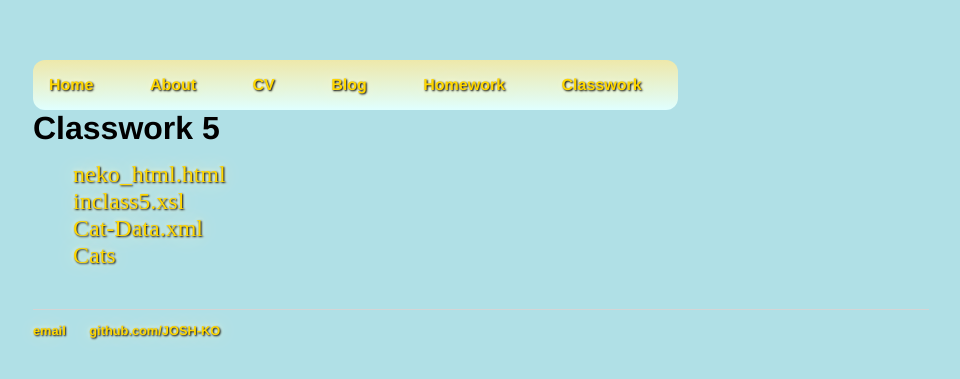
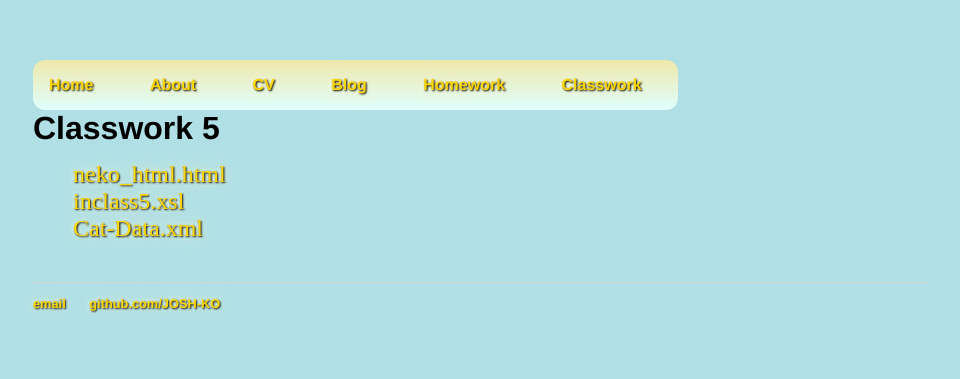
Before and after one commit to JOSH-KO/JOSH-KO.github.io, a Jekyll site: the page built from classwork/CW5/index.html, in a window 1280 px wide. Shown: the top 379 px of the page, without its empty margins (159-1119 px from the left). Built offline with Jekyll 4.4.1, drawn with Linux system fonts in a browser that asks for light colours.

Commit message:
Update index.html

```diff
--- a/classwork/CW5/index.html
+++ b/classwork/CW5/index.html
@@ -8,5 +8,4 @@ date: 2022-01-13
 <li><a href="/classwork/CW5/neko_html.html">neko_html.html</a></li>
 <li><a href="/classwork/CW5/inclass5.xsl">inclass5.xsl</a></li>
 <li><a href="/classwork/CW5/transformed-cat-data-from-class-4.xml">Cat-Data.xml</a></li>
-<li><a href="/classwork/CW5/cats">Cats</a></li>
 </ul>
```
